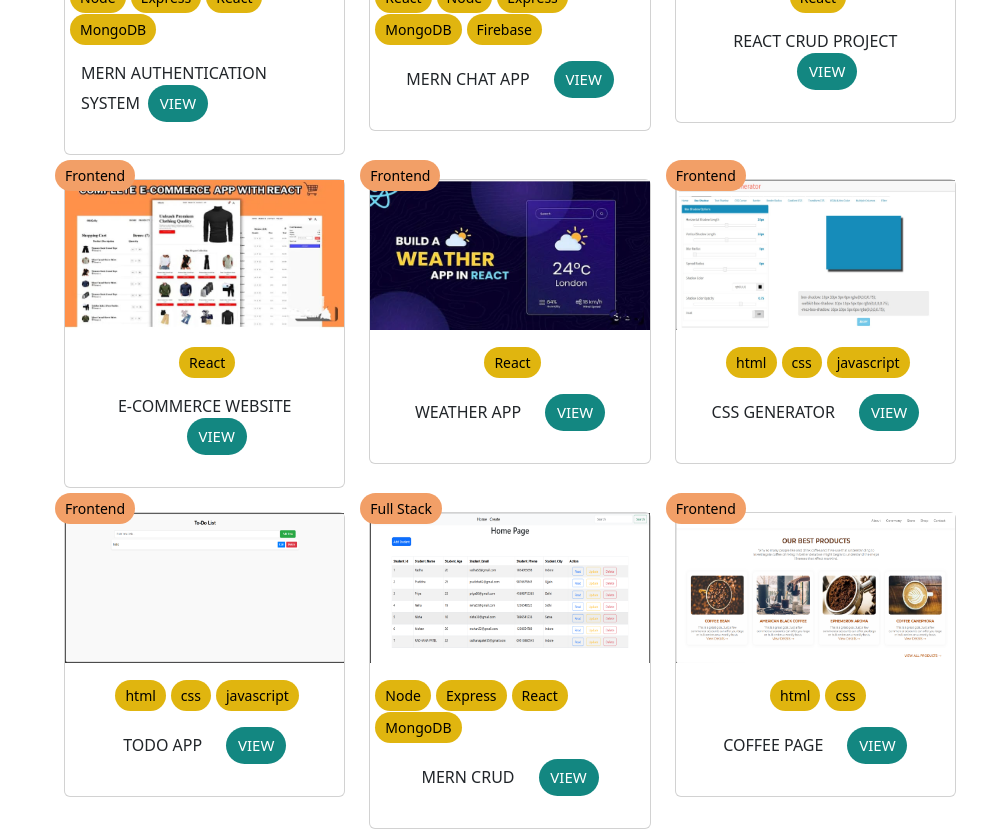
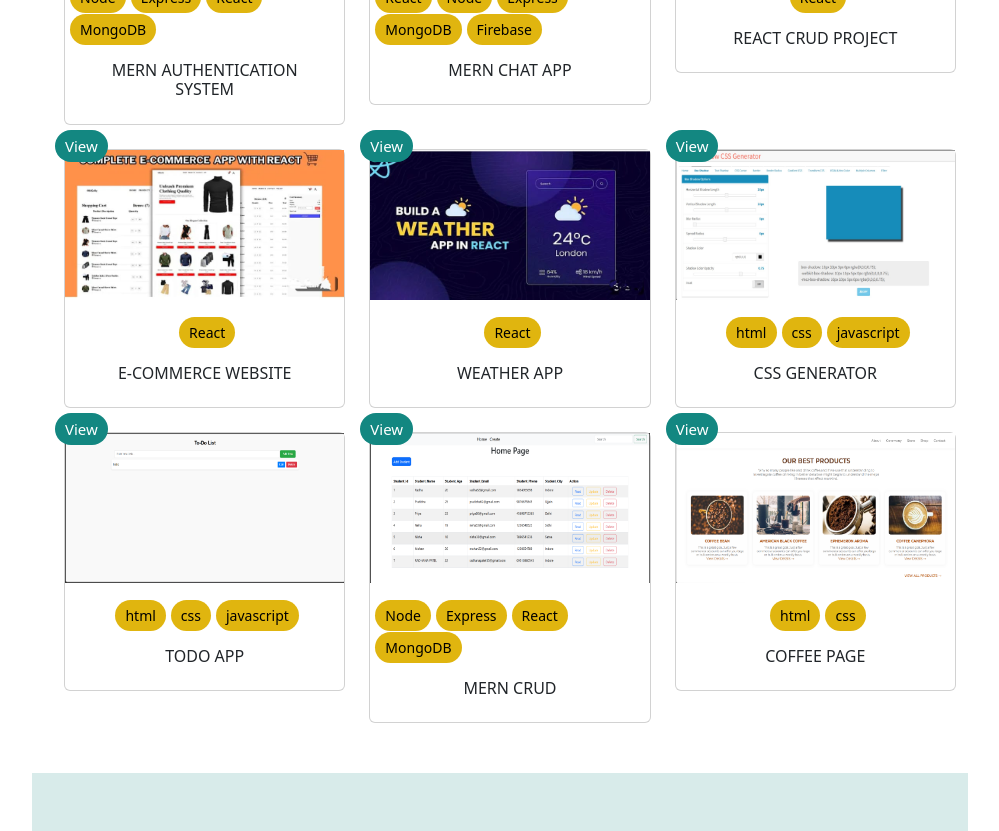
Before and after one commit to radhanapatel33/portfolio-website, a React (Vite) app: page / in a window 1280 px wide. Shown: the part 2740-3571 px from the top of the page, without its empty margins (230-1229 px from the left). Built offline with nearby package versions, Linux system fonts and the light colour scheme.

Commit message:
css update8

```diff
--- a/src/Pages/Projects/Projects.css
+++ b/src/Pages/Projects/Projects.css
@@ -37,16 +37,33 @@
 } */
 /* ----------- */
 
-#ads .card-notify-badge {
+/* #ads .card-notify-badge {
   position: absolute;
   left: -10px;
   top: -20px;
-  background: #f29f67;
-  text-align: center;
+  /* background: #f29f67; */
+  /* text-align: center;
   border-radius: 30px 30px 30px 30px;
-  color: black;
+  color:white;
   padding: 5px 10px;
-  font-size: 14px;
+  font-size: 15px;
+  background-color: #138781;
+  text-decoration: none; */
+
+/* }  */
+
+.ad-btn{
+  position: absolute;
+  left: -10px;
+  top: -20px;
+  /* background: #f29f67; */
+   text-align: center;
+  border-radius: 30px 30px 30px 30px;
+  color:white;
+  padding: 5px 10px;
+  font-size: 15px;
+  background-color: #138781;
+  text-decoration: none;
 }
 
 .project .card img {
@@ -78,33 +95,40 @@
 }
 
 
-.ad-btn {
+/* .ad-btn {
   text-transform: uppercase;
   width: 60px;
   /* height: 40px; */
   /* display: block; */
-   display:inline-block ;
+   /* display:inline-block ;
   text-align: center;
   background-color: #138781;
   color: white;
   border-radius: 80px;
   font-size: 15px;
   line-height: 37px;
-  text-decoration: none;
+  text-decoration: none; */
   /* margin: 20px auto 20px auto;   */
   /* overflow: hidden; */
-    overflow: visible;
+    /* overflow: visible;
   position: relative;
-}
+}   */
 
-.ad-btn:hover {
+/* .ad-btn:hover {
   background-color: white;
   color: #138781;
   background: transparent;
   border: 2px solid #138781;
   transition: all 0.5s ease;
   box-shadow: 12px 15px 20px 0px rgba(46, 61, 73, 0.15);
+}  */
+.ad-btn:hover{
+   background-color: white;
+  color: #138781;
+  transition: all 0.5s ease;
+
 }
+
 
 /* =============================== */
  @media (max-width: 600px) {
--- a/src/Pages/Projects/Projects.jsx
+++ b/src/Pages/Projects/Projects.jsx
@@ -37,7 +37,8 @@ const Projects = () => {
                     >
                         <div className="card rounded">
                             <div className="card-image">
-                                <span className="card-notify-badge">Full stack</span>
+                                {/* <span className="card-notify-badge">Full stack</span> */}
+                                <span><a className="ad-btn" href="#">View</a></span>
                                 <img src={authentication} alt="project1" />
                             </div>
                             <div className="card-image-overly m-auto mt-3">
@@ -46,10 +47,10 @@ const Projects = () => {
                                 <span className="card-detail-badge">React</span>
                                 <span className="card-detail-badge">MongoDB</span>
                             </div>
-                            <div className="card-body">
-                                <p className="text-uppercase ">MERN Authentication System
-                                <a className="ad-btn ms-2" href="#">View</a>
-                                </p>
+                            <div className="card-body text-center">
+                                <h6 className="text-uppercase ">MERN Authentication System
+                                    {/* <a className="ad-btn" href="#">View</a> */}
+                                </h6>
                             </div>
                         </div>
                     </motion.div>
@@ -62,7 +63,10 @@ const Projects = () => {
                     >
                         <div className="card rounded">
                             <div className="card-image">
-                                <span className="card-notify-badge">Full Stack</span>
+                                {/* <span className="card-notify-badge">Full Stack</span> */}
+                                <span>
+                                    <a className="ad-btn" href="#">View</a>
+                                </span>
                                 <img src={chatapp} alt="project2" />
                             </div>
                             <div className="card-image-overly m-auto mt-3">
@@ -73,9 +77,9 @@ const Projects = () => {
                                 <span className="card-detail-badge">Firebase</span>
                             </div>
                             <div className="card-body text-center">
-                                <p className="text-uppercase">MERN Chat App
-                                <a className="ad-btn ms-4" href="#">View</a>
-                                </p>
+                                <h6 className="text-uppercase">MERN Chat App
+                                    {/* <a className="ad-btn ms-4" href="#">View</a> */}
+                                </h6>
                             </div>
                         </div>
                     </motion.div>
@@ -88,16 +92,19 @@ const Projects = () => {
                     >
                         <div className="card rounded">
                             <div className="card-image">
-                                <span className="card-notify-badge">Frontend</span>
+                                {/* <span className="card-notify-badge">Frontend</span> */}
+                                <span>
+                                    <a className="ad-btn" href="https://crud-react-project-lemon.vercel.app" target="_blank">View</a>
+                                </span>
                                 <img src={crud} alt="project3" />
                             </div>
                             <div className="card-image-overly m-auto mt-3">
                                 <span className="card-detail-badge">React</span>
                             </div>
                             <div className="card-body text-center">
-                                <p className="text-uppercase">React CRUD Project
-                                <a className="ad-btn ms-4" href="https://crud-react-project-lemon.vercel.app" target="_blank">View</a>
-                                </p>
+                                <h6 className="text-uppercase">React CRUD Project
+                                    {/* <a className="ad-btn ms-4" href="https://crud-react-project-lemon.vercel.app" target="_blank">View</a> */}
+                                </h6>
                             </div>
                         </div>
                     </motion.div>
@@ -106,7 +113,10 @@ const Projects = () => {
                     <motion.div className="col-md-4 mt-4">
                         <div className="card rounded">
                             <div className="card-image">
-                                <span className="card-notify-badge">Frontend</span>
+                                {/* <span className="card-notify-badge">Frontend</span> */}
+                                <span>
+                                    <a className="ad-btn" href="#">View</a>
+                                </span>
 
                                 <img src={ecommerce} alt="project4" />
                             </div>
@@ -114,9 +124,9 @@ const Projects = () => {
                                 <span className="card-detail-badge">React</span>
                             </div>
                             <div className="card-body text-center">
-                                <p className="text-uppercase">E-commerce Website
-                                <a className="ad-btn ms-4" href="#">View</a>
-                                </p>
+                                <h6 className="text-uppercase">E-commerce Website
+                                    {/* <a className="ad-btn ms-4" href="#">View</a> */}
+                                </h6>
                             </div>
                         </div>
                     </motion.div>
@@ -125,7 +135,10 @@ const Projects = () => {
                     <motion.div className="col-md-4 mt-4">
                         <div className="card rounded">
                             <div className="card-image">
-                                <span className="card-notify-badge">Frontend</span>
+                                {/* <span className="card-notify-badge">Frontend</span> */}
+                                <span>
+                                    <a className="ad-btn" href="https://weather-app-project-red.vercel.app" target="_blank">View</a>
+                                </span>
 
                                 <img src={weatherapp} alt="project5" />
                             </div>
@@ -133,9 +146,9 @@ const Projects = () => {
                                 <span className="card-detail-badge">React</span>
                             </div>
                             <div className="card-body text-center">
-                                <p className="text-uppercase">Weather App
-                                <a className="ad-btn ms-4" href="https://weather-app-project-red.vercel.app" target="_blank">View</a>
-                                </p>
+                                <h6 className="text-uppercase">Weather App
+                                    {/* <a className="ad-btn ms-4" href="https://weather-app-project-red.vercel.app" target="_blank">View</a> */}
+                                </h6>
                             </div>
                         </div>
                     </motion.div>
@@ -144,7 +157,10 @@ const Projects = () => {
                     <motion.div className="col-md-4 mt-4">
                         <div className="card rounded">
                             <div className="card-image">
-                                <span className="card-notify-badge">Frontend</span>
+                                {/* <span className="card-notify-badge">Frontend</span> */}
+                                <span>
+                                    <a className="ad-btn" href="https://css-generator-tool-project.netlify.app" target="_blank">View</a>
+                                </span>
 
                                 <img src={Css_Box_Shadow_Generator} alt="project6" />
                             </div>
@@ -155,9 +171,9 @@ const Projects = () => {
 
                             </div>
                             <div className="card-body text-center">
-                                <p className="text-uppercase">CSS Generator
-                                <a className="ad-btn ms-4" href="https://css-generator-tool-project.netlify.app" target="_blank">View</a>
-                                </p>
+                                <h6 className="text-uppercase">CSS Generator
+                                    {/* <a className="ad-btn ms-4" href="https://css-generator-tool-project.netlify.app" target="_blank">View</a> */}
+                                </h6>
                             </div>
                         </div>
                     </motion.div>
@@ -165,7 +181,10 @@ const Projects = () => {
                     {/* ===== PROJECT 7 ===== */}
                     <motion.div className="col-md-4 mt-4">
                         <div className="card rounded">
-                            <span className="card-notify-badge">Frontend</span>
+                            {/* <span className="card-notify-badge">Frontend</span> */}
+                            <span>
+                                    <a className="ad-btn" href="https://todo-list-project-rp.netlify.app" target="_blank">View</a>
+                            </span>
 
                             <div className="card-image">
                                 <img src={todo} alt="project7" />
@@ -177,9 +196,9 @@ const Projects = () => {
 
                             </div>
                             <div className="card-body text-center">
-                                <p className="text-uppercase">Todo App
-                                <a className="ad-btn ms-4" href="https://todo-list-project-rp.netlify.app" target="_blank">View</a>
-                                </p>
+                                <h6 className="text-uppercase">Todo App
+                                    {/* <a className="ad-btn" href="https://todo-list-project-rp.netlify.app" target="_blank">View</a> */}
+                                </h6>
                             </div>
                         </div>
                     </motion.div>
@@ -187,7 +206,10 @@ const Projects = () => {
                     {/* ===== PROJECT 8 ===== */}
                     <motion.div className="col-md-4 mt-4">
                         <div className="card rounded">
-                            <span className="card-notify-badge">Full Stack</span>
+                            {/* <span className="card-notify-badge">Full Stack</span> */}
+                            <span>
+                                    <a className="ad-btn " href="#">View</a>
+                            </span>
 
                             <div className="card-image">
                                 <img src={mern_crud} alt="project8" />
@@ -199,9 +221,9 @@ const Projects = () => {
                                 <span className="card-detail-badge">MongoDB</span>
                             </div>
                             <div className="card-body text-center">
-                                <p className="text-uppercase">MERN CRUD
-                                <a className="ad-btn ms-4" href="#">View</a>
-                                </p>
+                                <h6 className="text-uppercase">MERN CRUD
+                                    {/* <a className="ad-btn ms-4" href="#">View</a> */}
+                                </h6>
                             </div>
                         </div>
                     </motion.div>
@@ -209,7 +231,10 @@ const Projects = () => {
                     {/* ===== PROJECT 9 ===== */}
                     <motion.div className="col-md-4 mt-4">
                         <div className="card rounded">
-                            <span className="card-notify-badge">Frontend</span>
+                            {/* <span className="card-notify-badge">Frontend</span> */}
+                            <span>
+                                    <a className="ad-btn" href="https://coffee-web-page-project.netlify.app" target="_blank">View</a>
+                            </span>
 
                             <div className="card-image">
                                 <img src={coffee} alt="project9" />
@@ -220,9 +245,9 @@ const Projects = () => {
 
                             </div>
                             <div className="card-body text-center">
-                                <p className="text-uppercase">Coffee Page
-                                <a className="ad-btn ms-4" href="https://coffee-web-page-project.netlify.app" target="_blank">View</a>
-                                </p>
+                                <h6 className="text-uppercase">Coffee Page
+                                    {/* <a className="ad-btn ms-4" href="https://coffee-web-page-project.netlify.app" target="_blank">View</a> */}
+                                </h6>
                             </div>
                         </div>
                     </motion.div>
```
